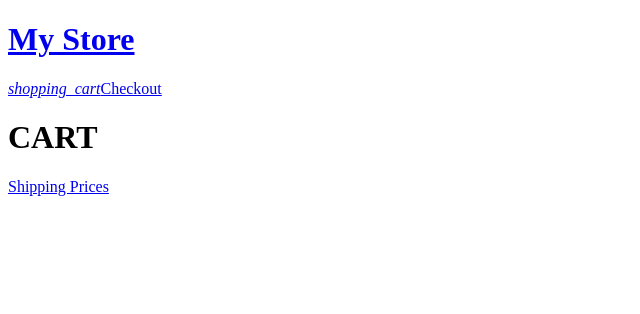
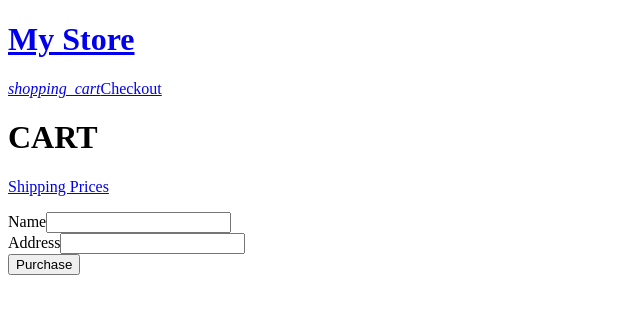
Before and after one commit to iDaeun/AngularStudy, an Angular app in the folder practice-shipping/: page /cart in a window 1280 px wide. Shown: the top 314 px of the page, without its empty margins (0-640 px from the left). Built offline with nearby package versions, Linux system fonts and the light colour scheme.

Commit message:
기능 : FormBuilder 폼 만들어보기

```diff
--- a/practice-shipping/src/app/app.module.ts
+++ b/practice-shipping/src/app/app.module.ts
@@ -11,6 +11,7 @@
 import { CartComponent } from './cart/cart.component';
 import {HttpClientModule} from '@angular/common/http';
 import { ShippingComponent } from './shipping/shipping.component';
+import {ReactiveFormsModule} from '@angular/forms';
 
 @NgModule({
   declarations: [
@@ -27,11 +28,12 @@
     HttpClientModule,
     AppRoutingModule,
     RouterModule.forRoot([
-      {path: '', component: ProductListComponent },
+      {path: '', component: ProductListComponent},
       {path: 'products/:productId', component: ProductDetailsComponent},
       {path: 'cart', component: CartComponent},
       {path: 'shipping', component: ShippingComponent}
-    ])
+    ]),
+    ReactiveFormsModule
   ],
   providers: [],
   bootstrap: [AppComponent]
--- a/practice-shipping/src/app/cart/cart.component.html
+++ b/practice-shipping/src/app/cart/cart.component.html
@@ -8,3 +8,17 @@
   <span>{{ item.name }}</span>
   <span>{{ item.price | currency }}</span>
 </div>
+
+<form [formGroup]="checkoutForm" (ngSubmit)="onSubmit(checkoutForm.value)">
+  <div>
+    <label>Name</label>
+    <input type="text" formControlName="name">
+  </div>
+
+  <div>
+    <label>Address</label>
+    <input type="text" formControlName="address">
+  </div>
+
+  <button class="button" type="submit">Purchase</button>
+</form>
--- a/practice-shipping/src/app/cart/cart.component.ts
+++ b/practice-shipping/src/app/cart/cart.component.ts
@@ -1,5 +1,6 @@
 import { Component, OnInit } from '@angular/core';
 import {CartService} from '../cart.service';
+import {FormBuilder} from '@angular/forms';
 
 @Component({
   selector: 'app-cart',
@@ -8,11 +9,23 @@
 })
 export class CartComponent implements OnInit {
   items;
+  checkoutForm;
 
   constructor(
-    private cartService: CartService
+    private cartService: CartService,
+    private formBuilder: FormBuilder
   ) {
     this.items = this.cartService.getItems();
+    this.checkoutForm = this.formBuilder.group({
+      name: '',
+      address: ''
+    });
+  }
+  onSubmit(customerData) {
+    // 주문로직 구현
+    console.warn('your order has been submitted', customerData);
+    this.items = this.cartService.clearCart();
+    this.checkoutForm.reset();
   }
 
   ngOnInit() {
```
